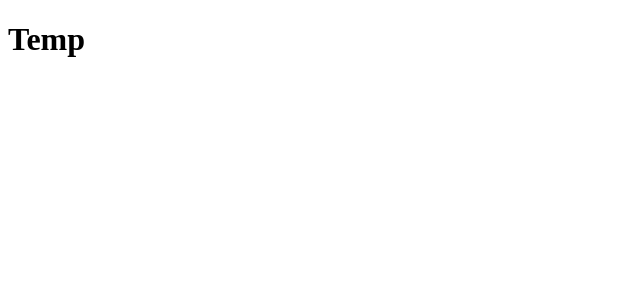
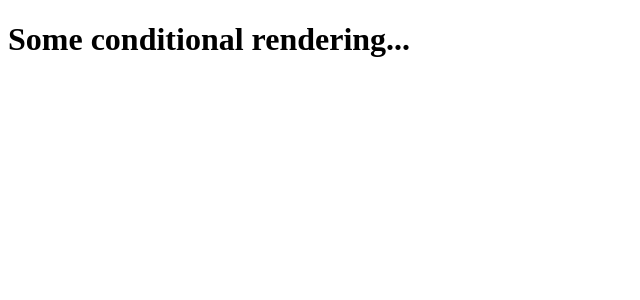
Before and after one commit to dariok87/practice-react, a React (Create React App) app: page / in a window 1280 px wide. Shown: the top 300 px of the page, without its empty margins (0-640 px from the left). Built offline with nearby package versions, Linux system fonts and the light colour scheme.

Commit message:
Add conditional rendering

```diff
--- a/src/Conditional.js
+++ b/src/Conditional.js
@@ -1,10 +1,15 @@
 import React from "react";
 
 function Conditional(props) {
-	console.log(props.isLoading)
-	return (
-		<h1>Temp</h1>
-	)
+	if (props.isLoading === true) {
+		return (
+			<div>Loading...</div>
+		 )
+	} else {
+		return (
+			<h1>Some conditional rendering...</h1>
+		)
+	}
 }
 
 export default Conditional;
```
